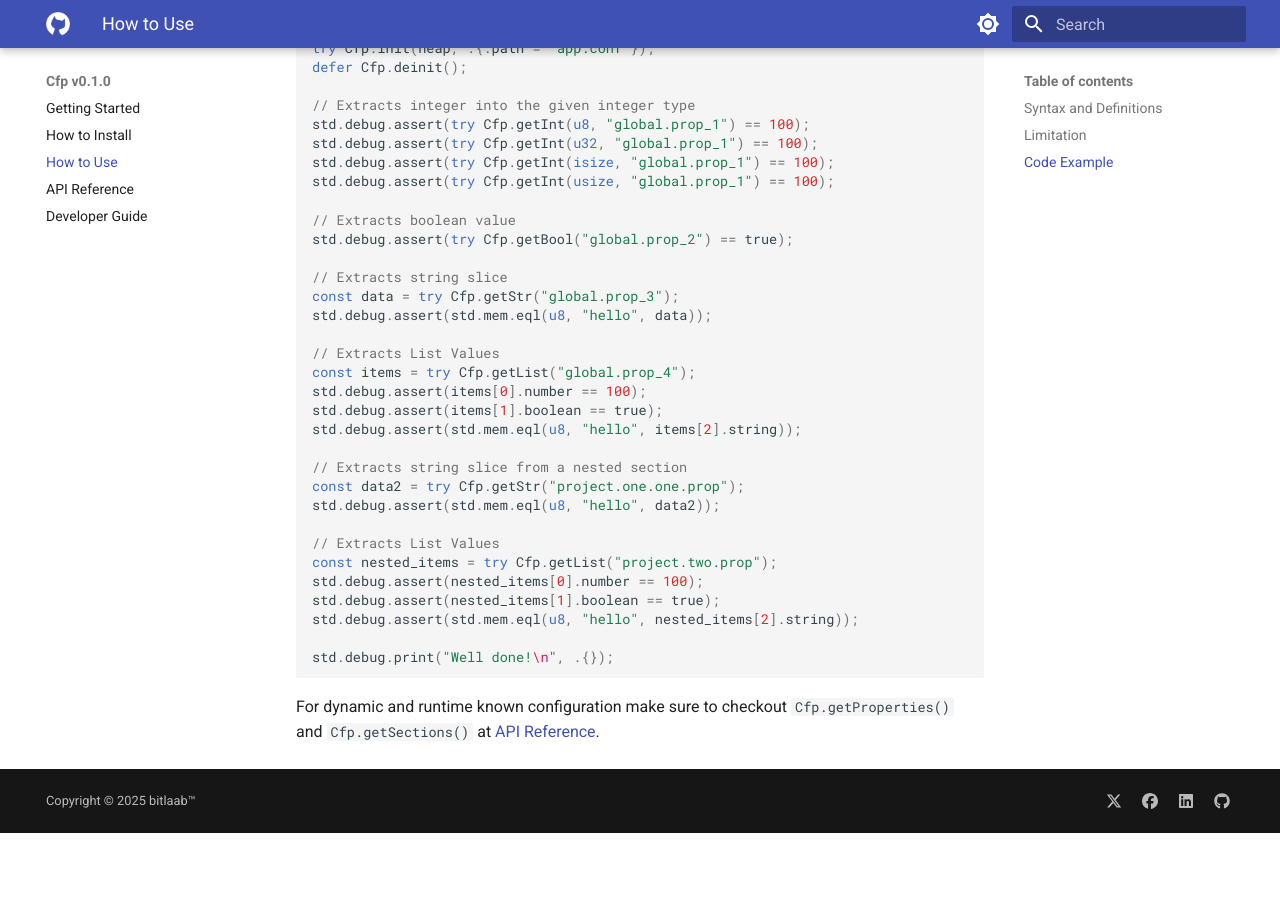
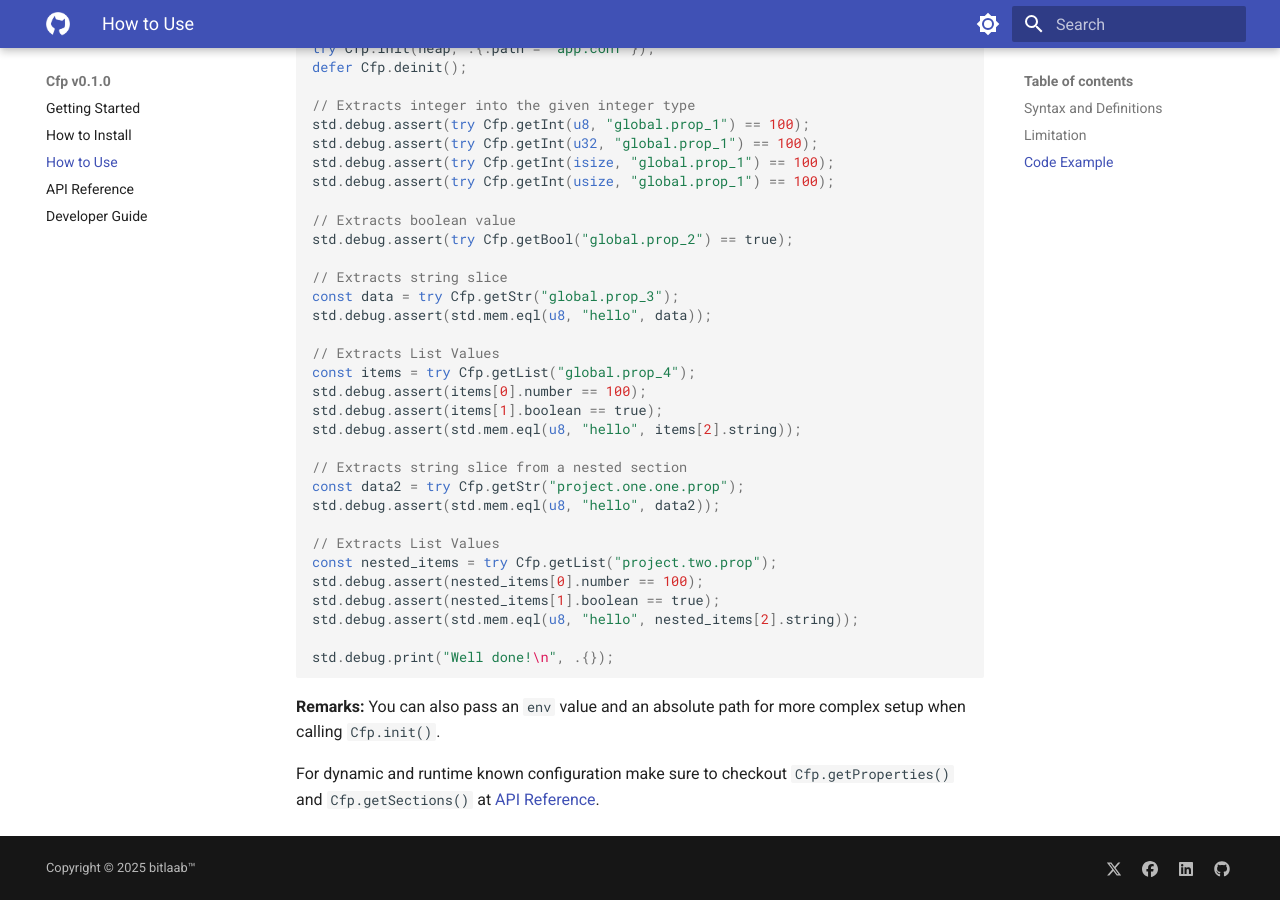
Before and after one commit to bitlaab-bolt/cfp, an MkDocs documentation site: the page built from docs/usage.md, in a window 1280 px wide and 900 px high, scrolled down 2094 px. Built offline with MkDocs 1.6.1 and Material for MkDocs 9.7.7, drawn with Linux system fonts in a browser that asks for light colours; before the commit the page ends 2927 px from its top, so only the background shows below that.

Commit message:
minor structural changes

````diff
--- a/docs/usage.md
+++ b/docs/usage.md
@@ -119,4 +119,6 @@ std.debug.assert(std.mem.eql(u8, "hello", nested_items[2].string));
 std.debug.print("Well done!\n", .{});
 ```
 
+**Remarks:** You can also pass an `env` value and an absolute path for more complex setup when calling `Cfp.init()`.
+
 For dynamic and runtime known configuration make sure to checkout `Cfp.getProperties()` and `Cfp.getSections()` at [API Reference](/reference).
````
Also changed, not shown: 2 other files.
